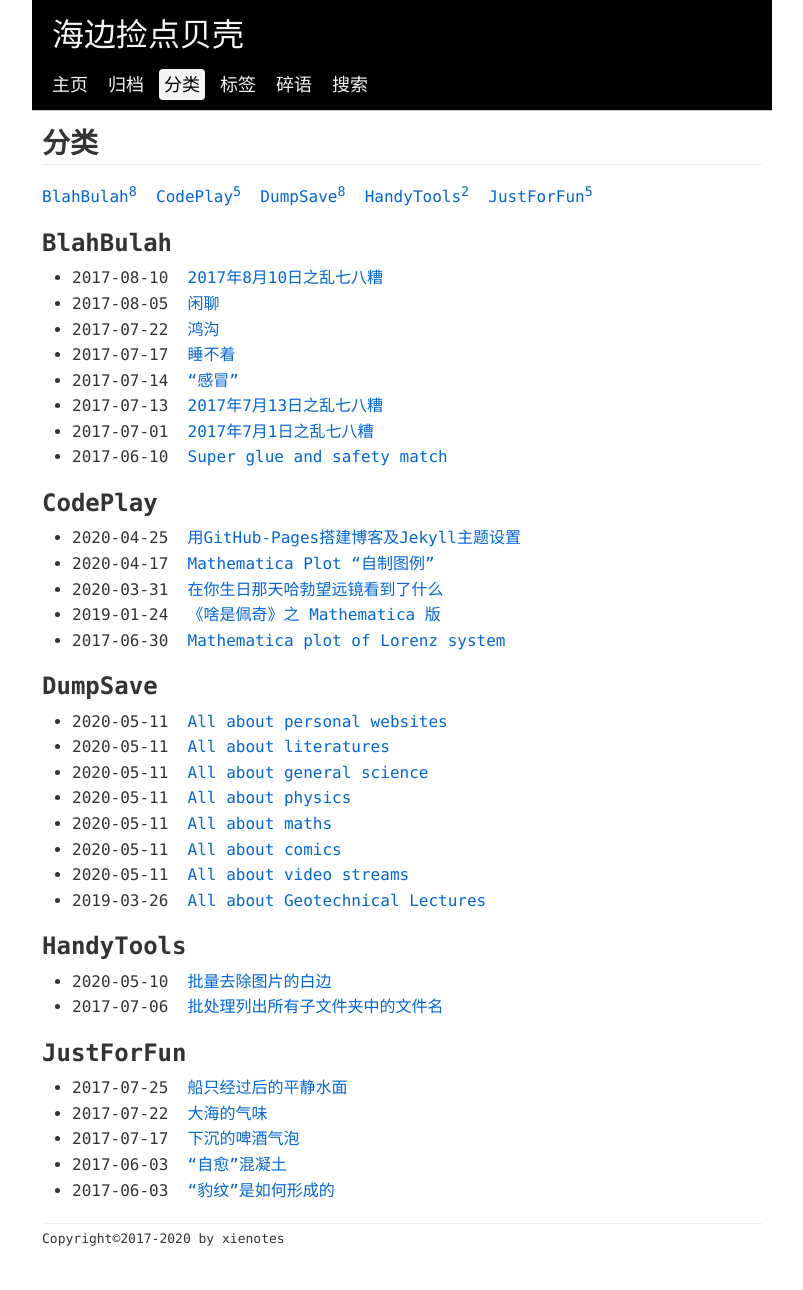
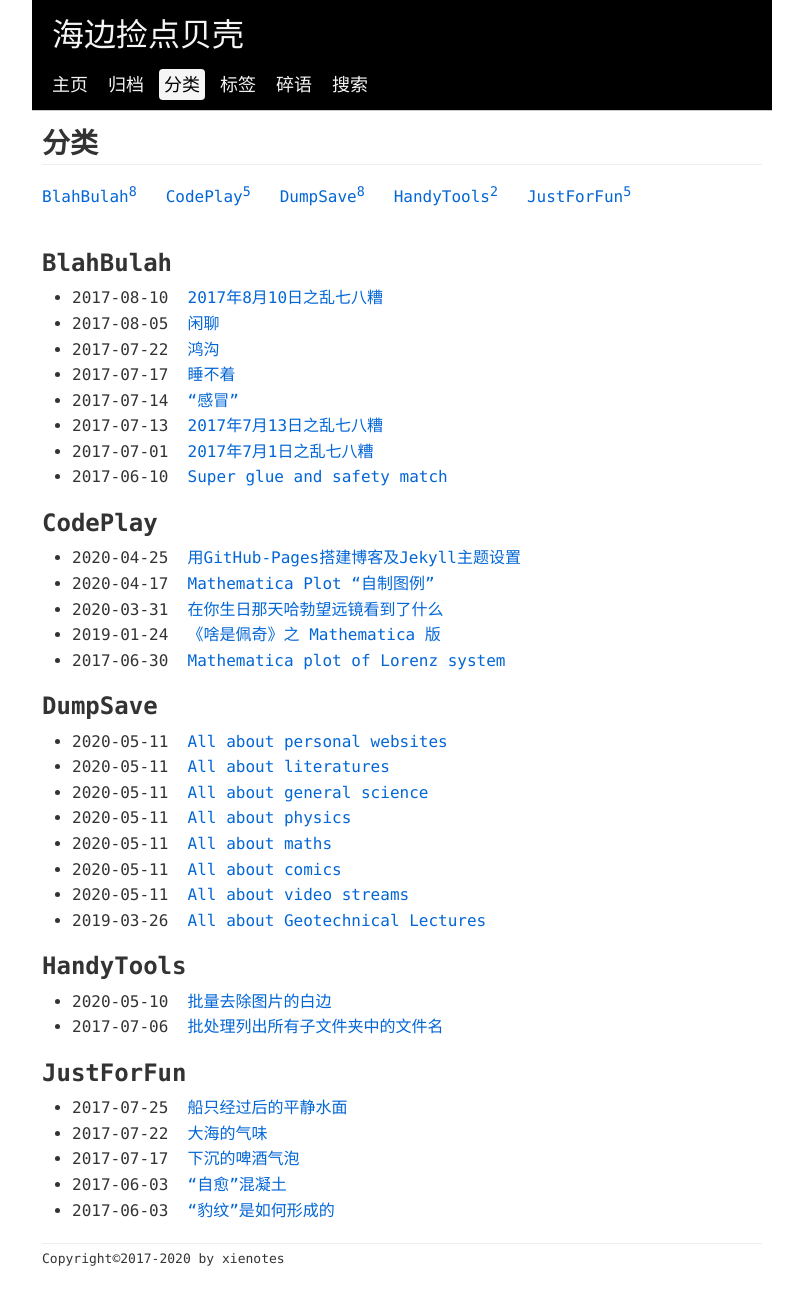
Before and after one commit to xienotes/xienotes.github.io, a Jekyll site: the page built from categories.html, in a window 1280 px wide. Shown: the whole page, without its empty margins (238-1041 px from the left). Built offline with Jekyll 4.4.1, drawn with Linux system fonts in a browser that asks for light colours.

Commit message:
add space after tags

```diff
--- a/assets/css/default.css
+++ b/assets/css/default.css
@@ -98,6 +98,10 @@ p.more {
     font-size: 1.2em;
 }
 
+.spacer {
+    height: 20px;
+}
+
 @media screen and (max-width: 768px) {
     .note-date {
         padding: 2px 10px 2px 10px;
--- a/categories.html
+++ b/categories.html
@@ -8,8 +8,10 @@ title: 分类
 
 {% for category in sort_cat %}
   <a href="#{{ category[0] | slugify }}">
-    {{ category[0] }}<sup>{{ category[1].size }}</sup></a>&ensp;
+    {{ category[0] }}<sup>{{ category[1].size }}</sup></a>&ensp;&ensp;
 {% endfor %}
+
+<div class="spacer"></div>
 
 {% for category in sort_cat %}
 {% if category[0] != "social" %}
--- a/tags.html
+++ b/tags.html
@@ -20,6 +20,8 @@ sort tag by post count from https://www.gungorbudak.com/blog/2017/12/08/tags-clo
     <a href="#{{ tag | slugify }}" class="post-tag">#{{ tag | slugify }}<sup>{{ count }}</sup></a>&thinsp;
 {% endfor %}
 
+<div class="spacer"></div>
+
 {% assign sort_tag = site.tags | sort %}
 {% for tag in sort_tag %}
   <h3 class="post-tag-heading" id="{{ tag[0] | slugify }}">#{{ tag[0] | slugify }} </h3>
```
Also changed, not shown: _posts/2017-06-03-leopard-spots.md (+2 -0 lines).
